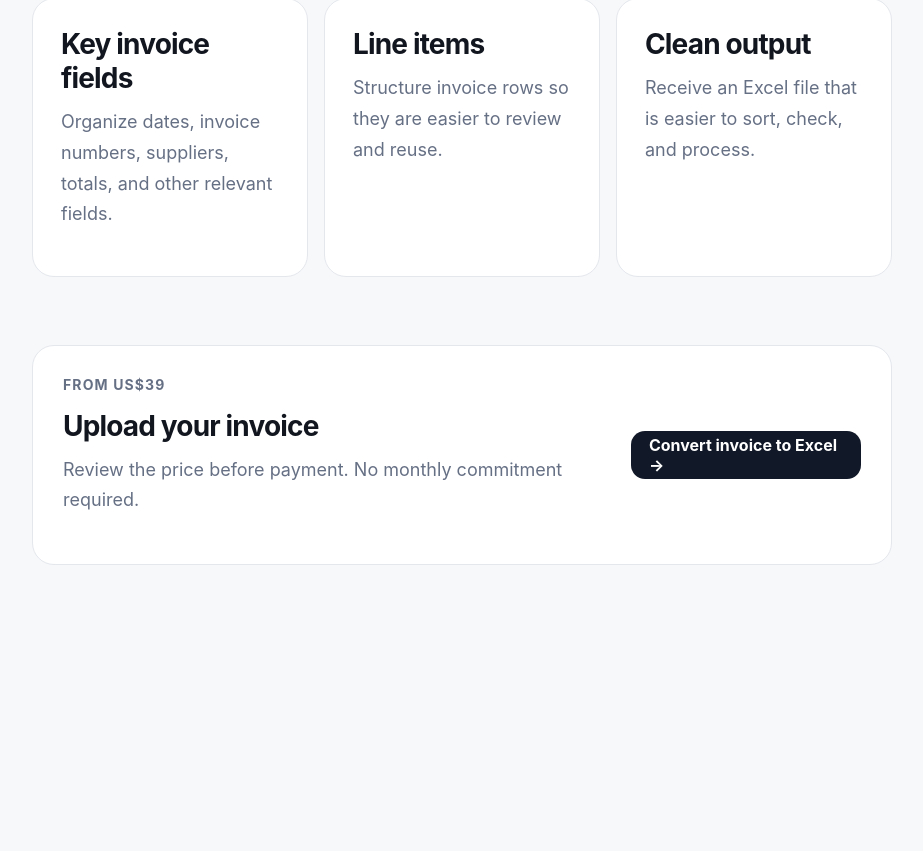
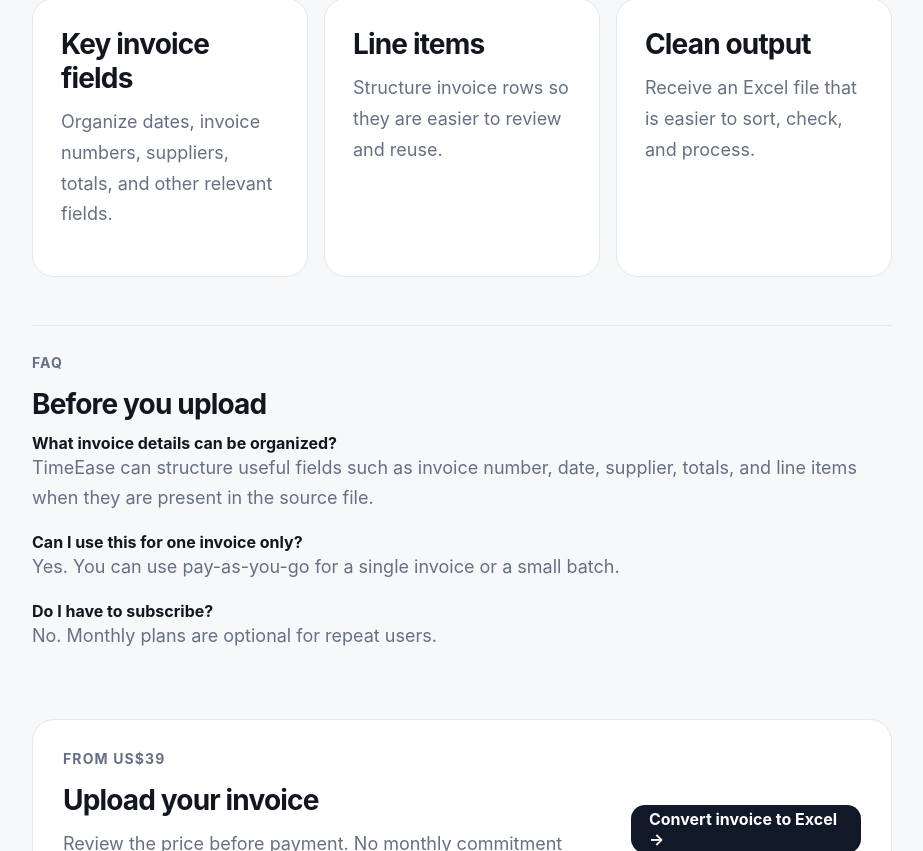
Before and after one commit to goplanetdigital/timeease-web, a Next.js app: page /invoice-to-excel in a window 1280 px wide. Shown: the part 523-1374 px from the top of the page, without its empty margins (178-1101 px from the left). Before the commit the page ends 1200 px from the top, so only its background shows below. Built offline with nearby package versions, Linux system fonts and the light colour scheme.

Commit message:
Add FAQ schema to invoice-to-excel

```diff
--- a/app/invoice-to-excel/page.tsx
+++ b/app/invoice-to-excel/page.tsx
@@ -7,9 +7,26 @@ export const metadata: Metadata = {
   alternates: { canonical: "/invoice-to-excel" },
 };
 
+const faqItems = [
+  ["What invoice details can be organized?", "TimeEase can structure useful fields such as invoice number, date, supplier, totals, and line items when they are present in the source file."],
+  ["Can I use this for one invoice only?", "Yes. You can use pay-as-you-go for a single invoice or a small batch."],
+  ["Do I have to subscribe?", "No. Monthly plans are optional for repeat users."],
+];
+
 export default function InvoiceToExcelPage() {
+  const faqSchema = {
+    "@context": "https://schema.org",
+    "@type": "FAQPage",
+    mainEntity: faqItems.map(([question, answer]) => ({
+      "@type": "Question",
+      name: question,
+      acceptedAnswer: { "@type": "Answer", text: answer },
+    })),
+  };
+
   return (
     <main className="page-shell article-shell">
+      <script type="application/ld+json" dangerouslySetInnerHTML={{ __html: JSON.stringify(faqSchema) }} />
       <Link className="back-link" href="/">← Back to TimeEase</Link>
       <section className="page-header">
         <div className="eyebrow">Invoice to Excel</div>
@@ -23,6 +40,16 @@ export default function InvoiceToExcelPage() {
         <article className="card"><h2>Line items</h2><p>Structure invoice rows so they are easier to review and reuse.</p></article>
         <article className="card"><h2>Clean output</h2><p>Receive an Excel file that is easier to sort, check, and process.</p></article>
       </section>
+      <section className="article-section">
+        <div className="eyebrow">FAQ</div>
+        <h2>Before you upload</h2>
+        {faqItems.map(([question, answer]) => (
+          <div key={question}>
+            <strong>{question}</strong>
+            <p>{answer}</p>
+          </div>
+        ))}
+      </section>
       <section className="cta-panel">
         <div><div className="eyebrow">From US$39</div><h2>Upload your invoice</h2><p>Review the price before payment. No monthly commitment required.</p></div>
         <Link className="button primary" href="/upload">Convert invoice to Excel →</Link>
```
